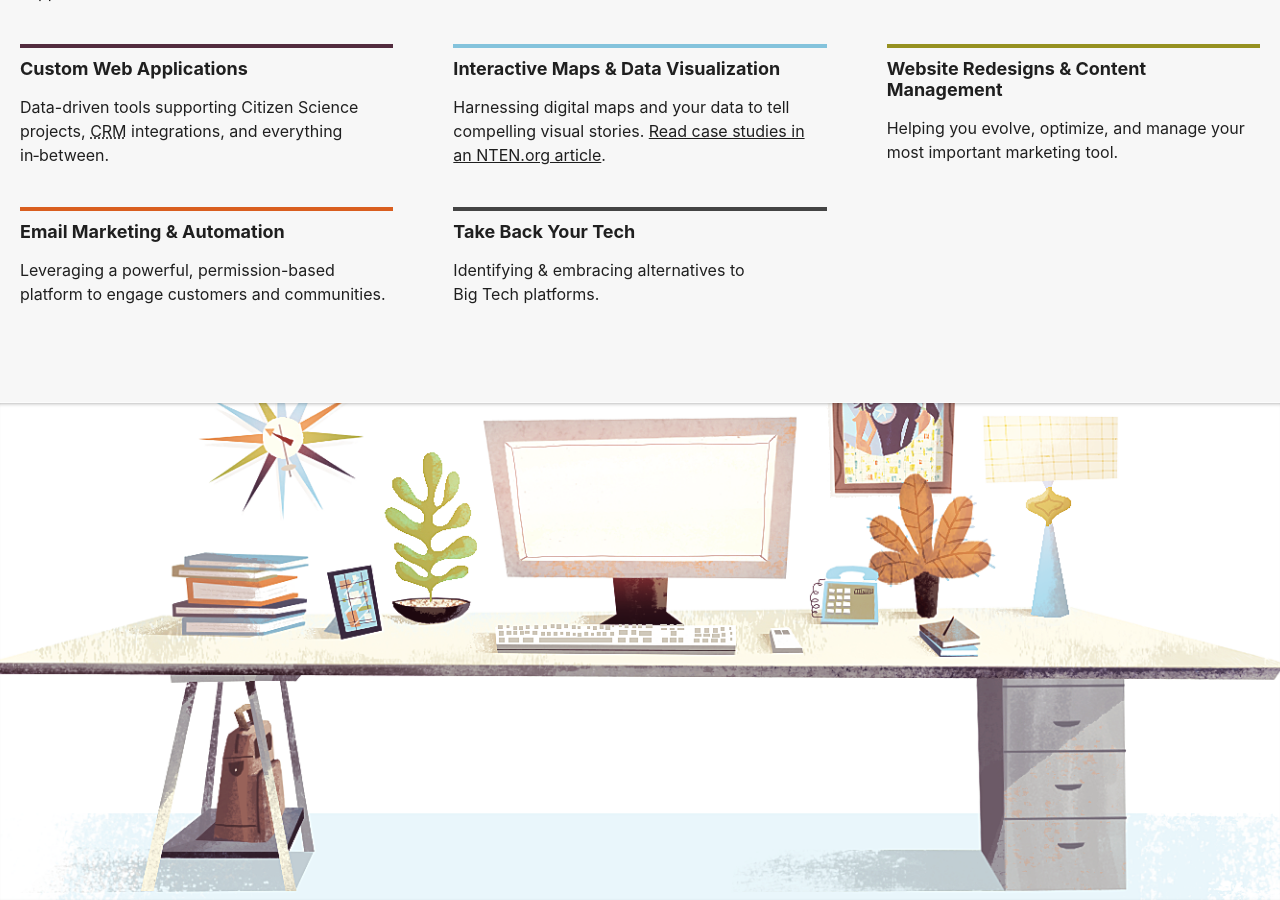
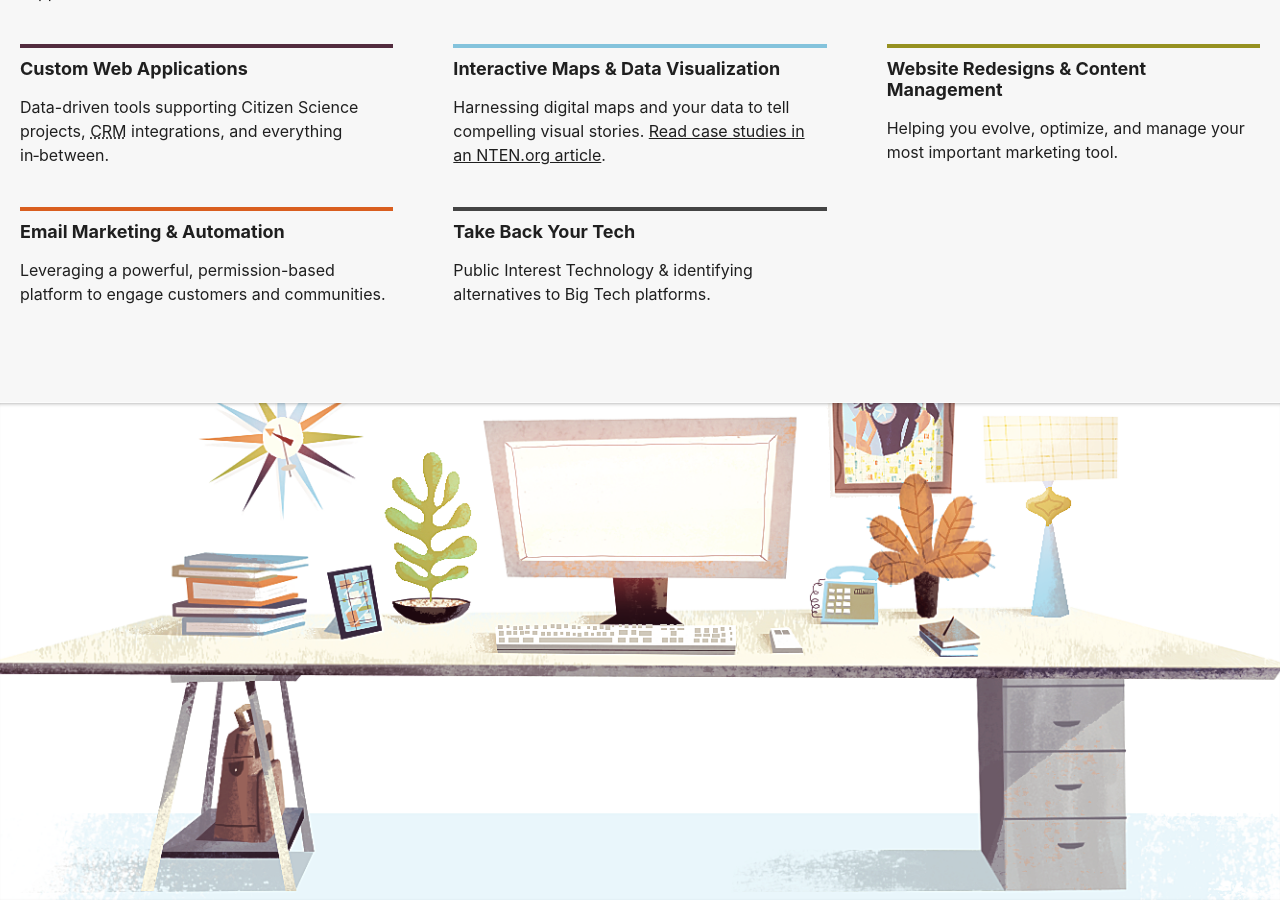
Before and after one commit to clearbold/clearbold.github.io, a Jekyll site: the page built from index.html, in a window 1280 px wide and 900 px high, scrolled down 494 px. Built offline with Jekyll 4.4.1, drawn with Linux system fonts in a browser that asks for light colours; some of the changed text lies outside the part shown.

Commit message:
Homepage updates

```diff
--- a/_layouts/home.html
+++ b/_layouts/home.html
@@ -72,7 +72,7 @@
                 </div>
                 <div class="card card-tech">
                     <h2>Take Back Your&nbsp;Tech</h2>
-                    <p>Identifying &amp; embracing alternatives to Big&nbsp;Tech&nbsp;platforms.</p>
+                    <p>Public Interest Technology &amp; identifying alternatives to Big&nbsp;Tech&nbsp;platforms.</p>
                 </div>
             </div>
         </section></div>
```
Also changed, not shown: other parts of _layouts/home.html (+1 -1 lines), 1 other file.
